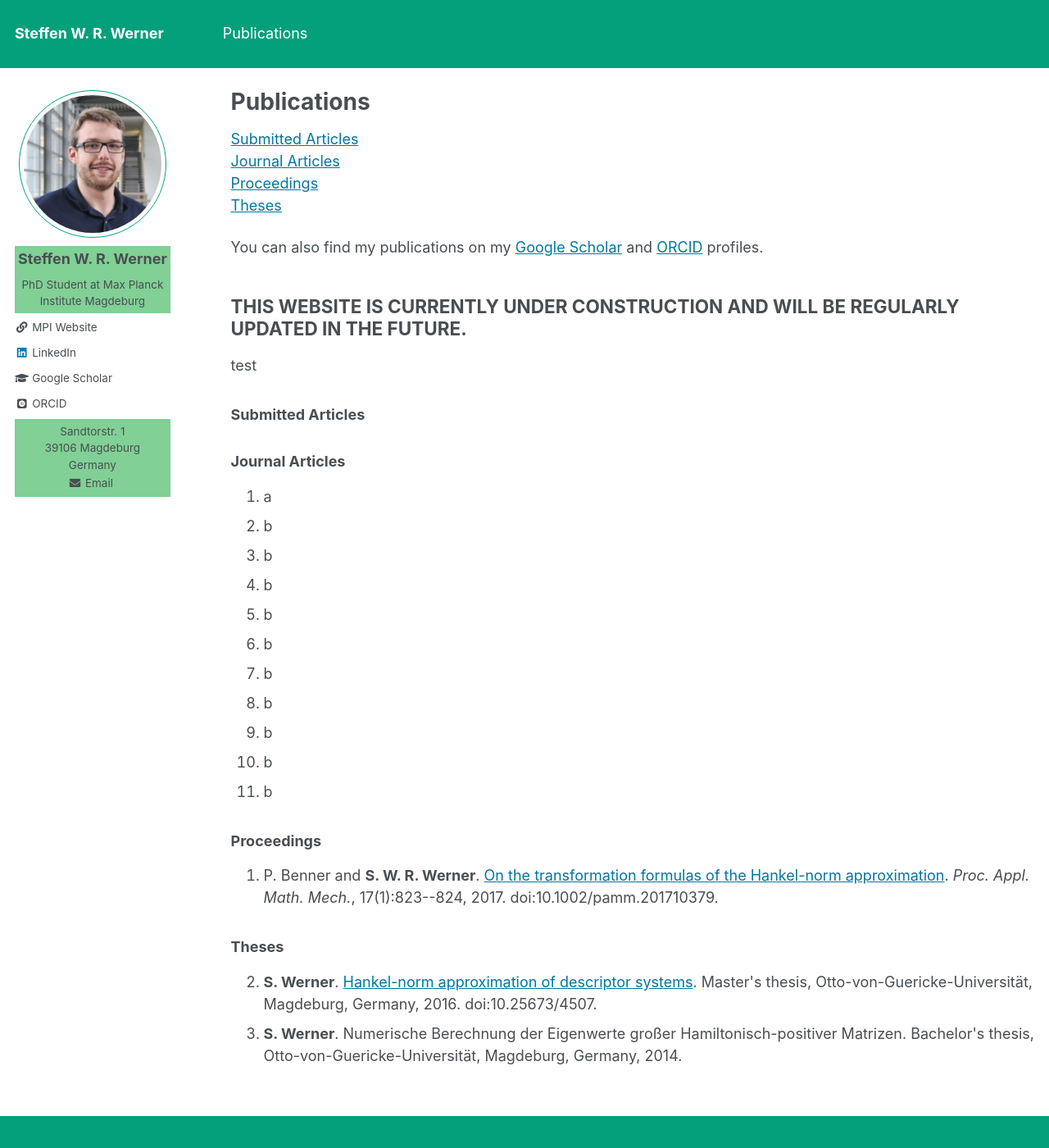
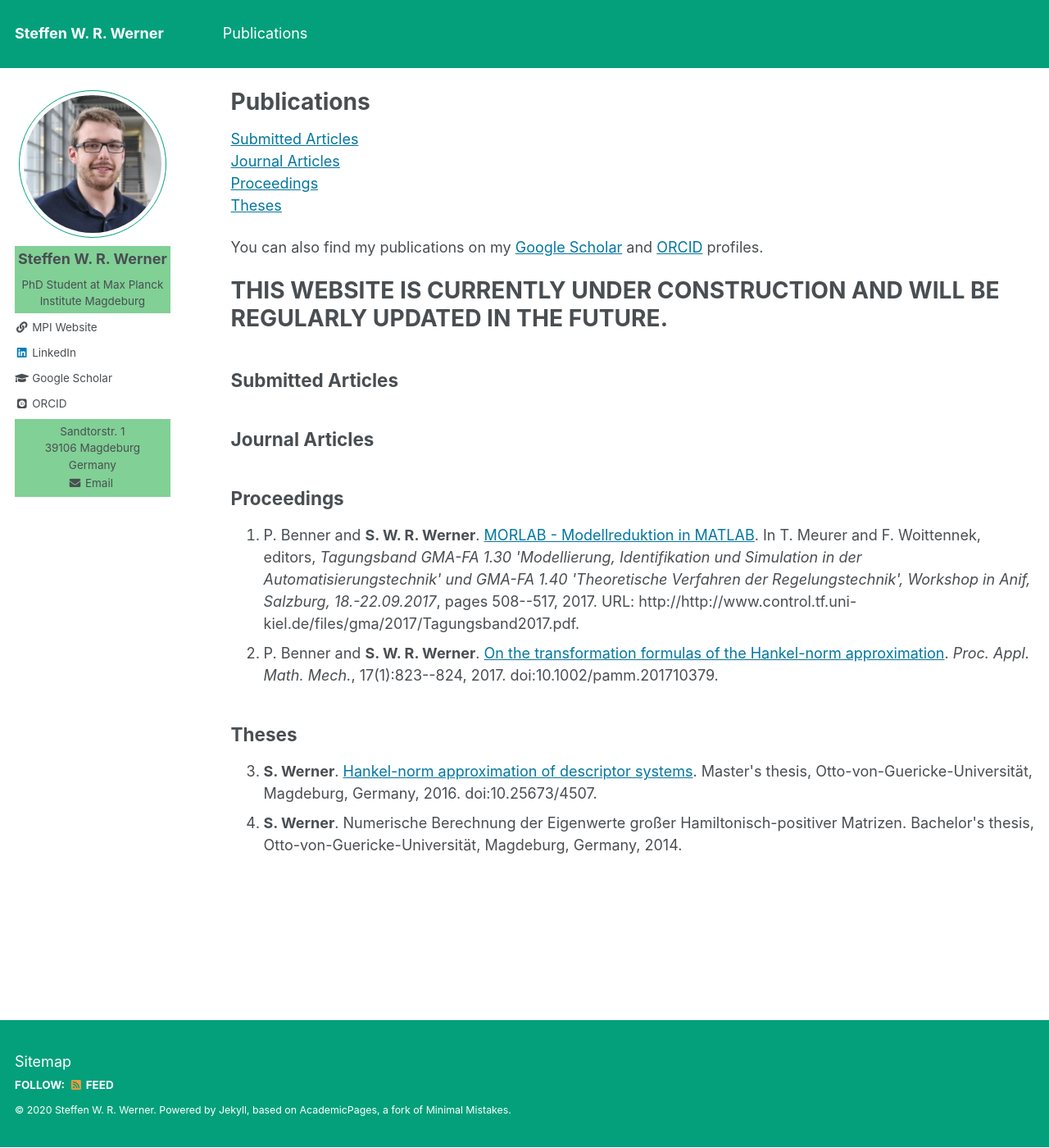
Before and after one commit to ninsteve/ninsteve.github.io, a Jekyll site: the page built from _pages/publications.md, in a window 1280 px wide and 1400 px high. Shown: the whole window at 82% size. Built offline with Jekyll 4.4.1, drawn with Linux system fonts in a browser that asks for light colours; some web fonts are replaced.

Commit message:
Removed tests and added new publication.

```diff
--- a/_pages/publications.md
+++ b/_pages/publications.md
@@ -14,29 +14,24 @@ You can also find my publications on my
 <a href="{{author.googlescholar}}">Google Scholar</a>
 and <a href="{{author.orcid}}">ORCID</a> profiles.
 
-## THIS WEBSITE IS CURRENTLY UNDER CONSTRUCTION AND WILL BE REGULARLY UPDATED IN THE FUTURE.
+# THIS WEBSITE IS CURRENTLY UNDER CONSTRUCTION AND WILL BE REGULARLY UPDATED IN THE FUTURE.
 
-test
+## <a name="submitted"></a>Submitted Articles ##
 
-### <a name="submitted"></a>Submitted Articles ###
+## <a name="journal"></a>Journal Articles ##
 
-### <a name="journal"></a>Journal Articles ###
-<ol>
-  <li>a</li>
-  <li>b</li>
-  <li>b</li>
-  <li>b</li>
-  <li>b</li>
-  <li>b</li>
-  <li>b</li>
-  <li>b</li>
-  <li>b</li>
-  <li>b</li>
-  <li>b</li>
-</ol>
-
-### <a name="proceedings"></a>Proceedings ###
-<ol>
+## <a name="proceedings"></a>Proceedings ##
+<ol start="1">
+  <li>
+    P. Benner and <strong>S. W. R. Werner</strong>. <a target="blank_"
+    href="http://www.control.tf.uni-kiel.de/files/gma/2017/">MORLAB -
+    Modellreduktion in MATLAB</a>. In T. Meurer and F. Woittennek, editors,
+    <i>Tagungsband GMA-FA 1.30 'Modellierung, Identifikation und Simulation
+    in der Automatisierungstechnik' und GMA-FA 1.40 'Theoretische Verfahren der
+    Regelungstechnik', Workshop in Anif, Salzburg, 18.-22.09.2017</i>,
+    pages 508--517, 2017. URL:
+    http://http://www.control.tf.uni-kiel.de/files/gma/2017/Tagungsband2017.pdf.
+  </li>
   <li>
     P. Benner and <strong>S. W. R. Werner</strong>. <a target="blank_"
     href="https://doi.org/10.1002/pamm.201710379">On the transformation formulas
@@ -45,8 +40,8 @@ test
   </li>
 </ol>
 
-### <a name="theses"></a>Theses ###
-<ol start="2">
+## <a name="theses"></a>Theses ##
+<ol start="3">
   <li>
     <strong>S. Werner</strong>. <a target="blank_"
     href="https://doi.org/10.25673/4507">Hankel-norm approximation of descriptor
--- a/_sass/_utilities.scss
+++ b/_sass/_utilities.scss
@@ -479,7 +479,6 @@ ol.start {
 
 ol.start li, ol.continue li {
   list-style: none;
-  text-indent: -1.3em;
 }
 
 ol.start li:before, ol.continue li:before {
```
